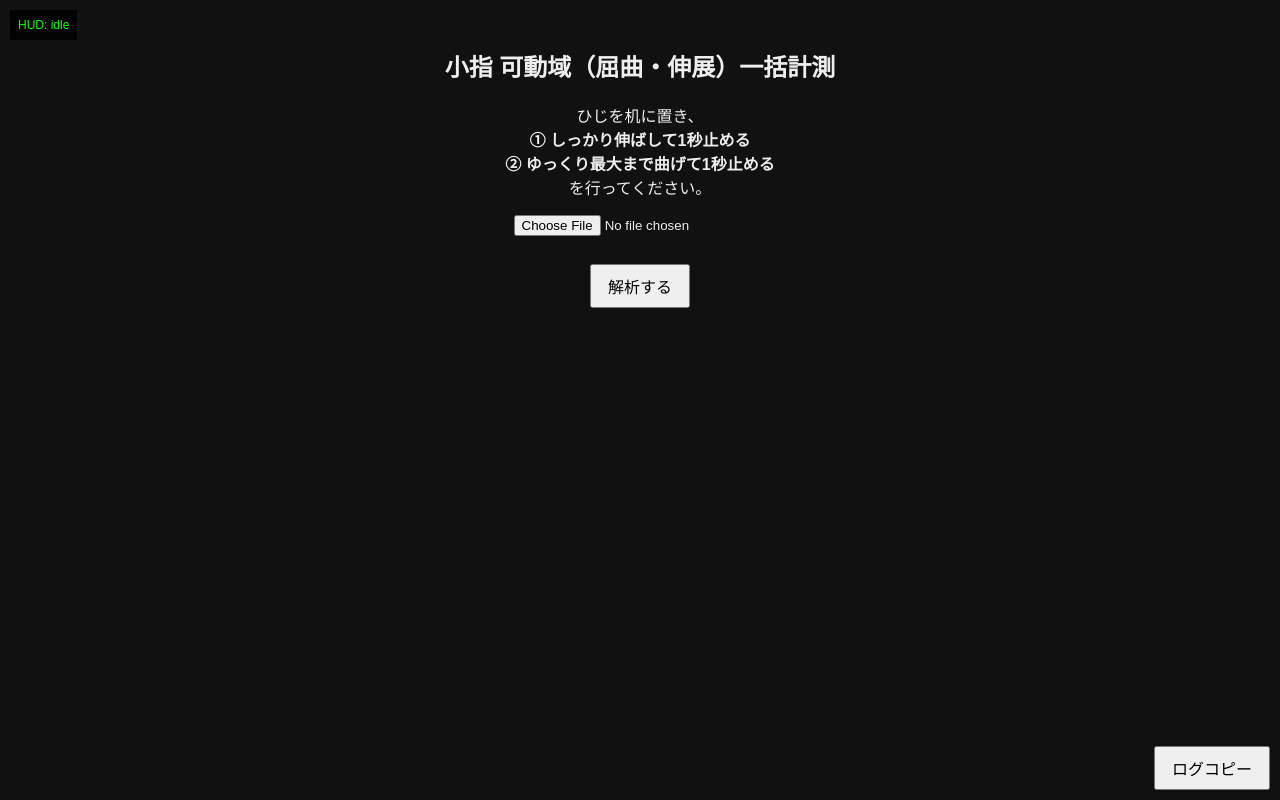
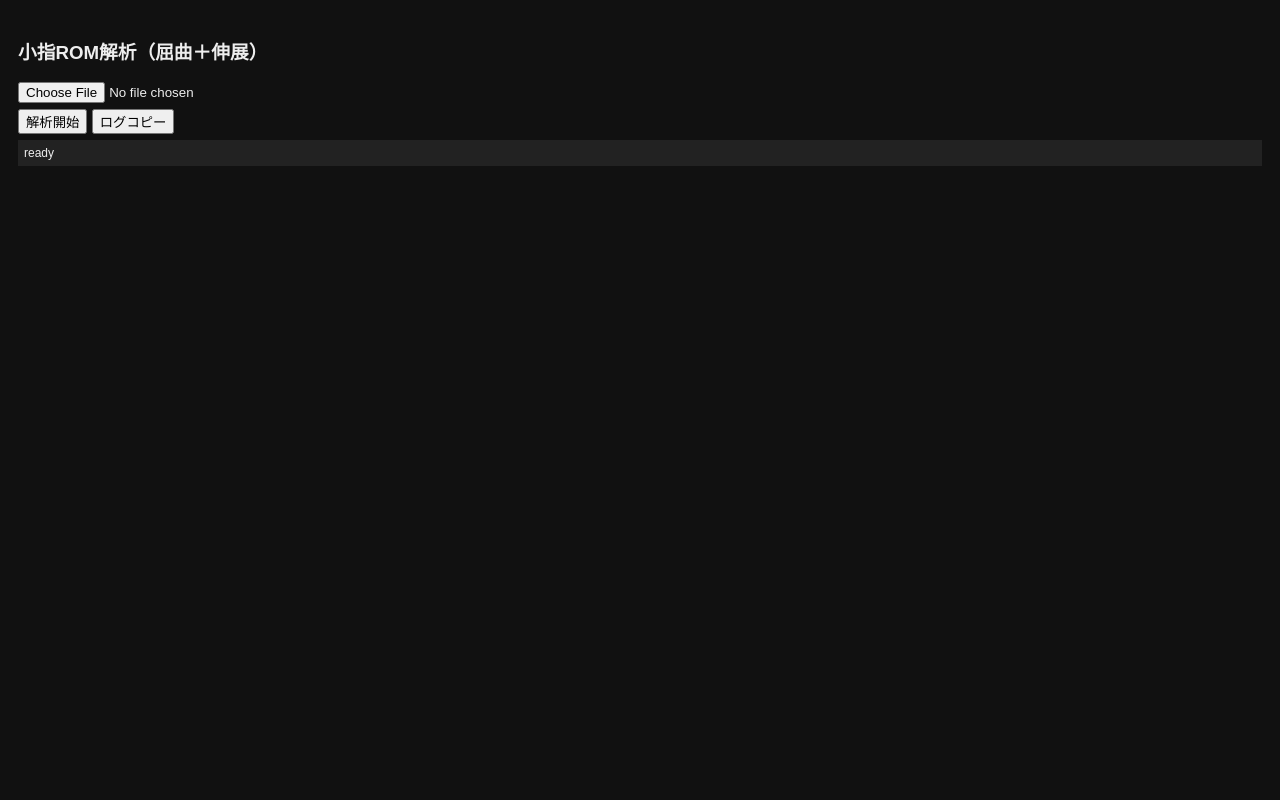
Before and after one commit to xx2323kanaa-code/1229ROM, a plain HTML site: page index.html in a window 1280 px wide. Drawn offline with Linux system fonts and the light colour scheme.

Commit message:
Update index.html

```diff
--- a/index.html
+++ b/index.html
@@ -2,67 +2,169 @@
 <html lang="ja">
 <head>
 <meta charset="UTF-8">
+<title>Little Finger ROM Analyzer (Flex/Ext)</title>
 <meta name="viewport" content="width=device-width, initial-scale=1.0">
-<title>Little Finger ROM Analyzer (Flex + Ext)</title>
+
+<script src="https://cdn.jsdelivr.net/npm/@mediapipe/hands/hands.js"></script>
+<script src="https://cdn.jsdelivr.net/npm/@mediapipe/drawing_utils/drawing_utils.js"></script>
+
 <style>
-body{
-  font-family:sans-serif;
-  background:#111;
-  color:#eee;
-  text-align:center;
-  padding:20px;
-}
-button{
-  font-size:16px;
-  padding:8px 16px;
-  margin-top:10px;
-}
-#result{
-  margin-top:20px;
-  line-height:1.6;
-}
-#hud{
-  position:fixed;
-  top:10px;
-  left:10px;
-  background:rgba(0,0,0,0.8);
-  color:#0f0;
-  font-size:12px;
-  padding:8px;
-  max-width:90vw;
-  text-align:left;
-  z-index:9999;
-}
-#copyBtn{
-  position:fixed;
-  bottom:10px;
-  right:10px;
-  z-index:9999;
-}
+body{font-family:sans-serif;background:#111;color:#eee;padding:10px}
+#hud{background:#222;padding:6px;margin:6px 0;font-size:12px}
+#result{margin-top:10px;font-size:16px}
+button{margin-top:6px}
 </style>
 </head>
+
 <body>
 
-<h2>小指 可動域（屈曲・伸展）一括計測</h2>
+<h3>小指ROM解析（屈曲＋伸展）</h3>
 
-<p>
-ひじを机に置き、<br>
-<strong>
-① しっかり伸ばして1秒止める<br>
-② ゆっくり最大まで曲げて1秒止める
-</strong><br>
-を行ってください。
-</p>
+<input type="file" id="videoInput" accept="video/*"><br>
+<button onclick="analyze()">解析開始</button>
+<button onclick="copyDebugLog()">ログコピー</button>
 
-<input type="file" id="videoInput" accept="video/*"><br><br>
-<button onclick="analyze()">解析する</button>
-
+<div id="hud">ready</div>
 <div id="result"></div>
 
-<div id="hud">HUD: idle</div>
-<button id="copyBtn" onclick="copyDebugLog()">ログコピー</button>
+<script>
+/* =======================
+   DEBUG LOG
+======================= */
+let DEBUG_LOG = [];
+let hud;
 
-<script src="https://cdn.jsdelivr.net/npm/@mediapipe/hands/hands.js"></script>
-<script src="analyze.js"></script>
+function log(msg){
+  const t = new Date().toLocaleTimeString();
+  const line = `[${t}] ${msg}`;
+  DEBUG_LOG.push(line);
+  if(hud) hud.innerText = line;
+}
+
+function copyDebugLog(){
+  navigator.clipboard.writeText(DEBUG_LOG.join("\n"));
+  alert("デバッグログをコピーしました");
+}
+
+/* =======================
+   UTILS
+======================= */
+function innerAngle(a,b,c){
+  const ab = {x:a.x-b.x, y:a.y-b.y};
+  const cb = {x:c.x-b.x, y:c.y-b.y};
+  const dot = ab.x*cb.x + ab.y*cb.y;
+  const mag = Math.hypot(ab.x,ab.y)*Math.hypot(cb.x,cb.y);
+  return Math.acos(dot/mag)*180/Math.PI;
+}
+
+function seekVideo(video,time){
+  return new Promise(resolve=>{
+    const h=()=>{video.removeEventListener("seeked",h);resolve();}
+    video.addEventListener("seeked",h);
+    video.currentTime=time;
+  });
+}
+
+async function safeSend(hands,canvas){
+  return Promise.race([
+    hands.send({image:canvas}),
+    new Promise((_,rej)=>setTimeout(()=>rej("timeout"),1500))
+  ]);
+}
+
+/* =======================
+   MAIN
+======================= */
+async function analyze(){
+
+  DEBUG_LOG=[];
+  hud=document.getElementById("hud");
+  const out=document.getElementById("result");
+  log("analyze() start");
+
+  const file=document.getElementById("videoInput").files[0];
+  if(!file){out.innerText="動画を選択してください";return;}
+
+  const video=document.createElement("video");
+  video.src=URL.createObjectURL(file);
+  await video.play();
+  log(`video loaded (${video.duration.toFixed(2)}s)`);
+
+  const canvas=document.createElement("canvas");
+  const ctx=canvas.getContext("2d");
+
+  const hands=new Hands({
+    locateFile:f=>`https://cdn.jsdelivr.net/npm/@mediapipe/hands/${f}`
+  });
+  hands.setOptions({maxNumHands:1,modelComplexity:1});
+
+  let MCP=[],PIP=[],DIP=[];
+  let total=0,detected=0;
+
+  hands.onResults(res=>{
+    total++;
+    if(!res.multiHandLandmarks) return;
+    detected++;
+
+    const lm=res.multiHandLandmarks[0];
+    const PALM=lm[0], MCPp=lm[17], PIPp=lm[18], DIPp=lm[19], TIP=lm[20];
+
+    MCP.push(innerAngle(PALM,MCPp,PIPp));
+    PIP.push(innerAngle(MCPp,PIPp,DIPp));
+    DIP.push(innerAngle(PIPp,DIPp,TIP));
+  });
+
+  const FPS=2;
+
+  for(let t=0.5;t<video.duration;t+=1/FPS){
+    log(`seek ${t.toFixed(2)}s`);
+    await seekVideo(video,t);
+    await new Promise(r=>requestAnimationFrame(r));
+
+    canvas.width=video.videoWidth;
+    canvas.height=video.videoHeight;
+    ctx.drawImage(video,0,0);
+
+    try{
+      await safeSend(hands,canvas);
+    }catch(e){
+      log("hands.send failed, skip frame");
+      continue;
+    }
+  }
+
+  log(`frames done total=${total} detected=${detected}`);
+
+  if(detected/total<0.7){
+    out.innerHTML="<span style='color:#ffcc00'>⚠ 側面から再撮影してください</span>";
+    return;
+  }
+
+  const res={
+    MCP:{
+      flex:180-Math.min(...MCP),
+      ext:Math.max(...MCP)-180
+    },
+    PIP:{
+      flex:180-Math.min(...PIP),
+      ext:Math.max(...PIP)-180
+    },
+    DIP:{
+      flex:180-Math.min(...DIP),
+      ext:Math.max(...DIP)-180
+    }
+  };
+
+  out.innerHTML=`
+<b>測定完了</b><br><br>
+MCP：屈曲 ${res.MCP.flex.toFixed(1)}° / 伸展 ${res.MCP.ext.toFixed(1)}°<br>
+PIP：屈曲 ${res.PIP.flex.toFixed(1)}° / 伸展 ${res.PIP.ext.toFixed(1)}°<br>
+DIP：屈曲 ${res.DIP.flex.toFixed(1)}° / 伸展 ${res.DIP.ext.toFixed(1)}°
+`;
+
+  log("analysis finished");
+}
+</script>
+
 </body>
 </html>
```
